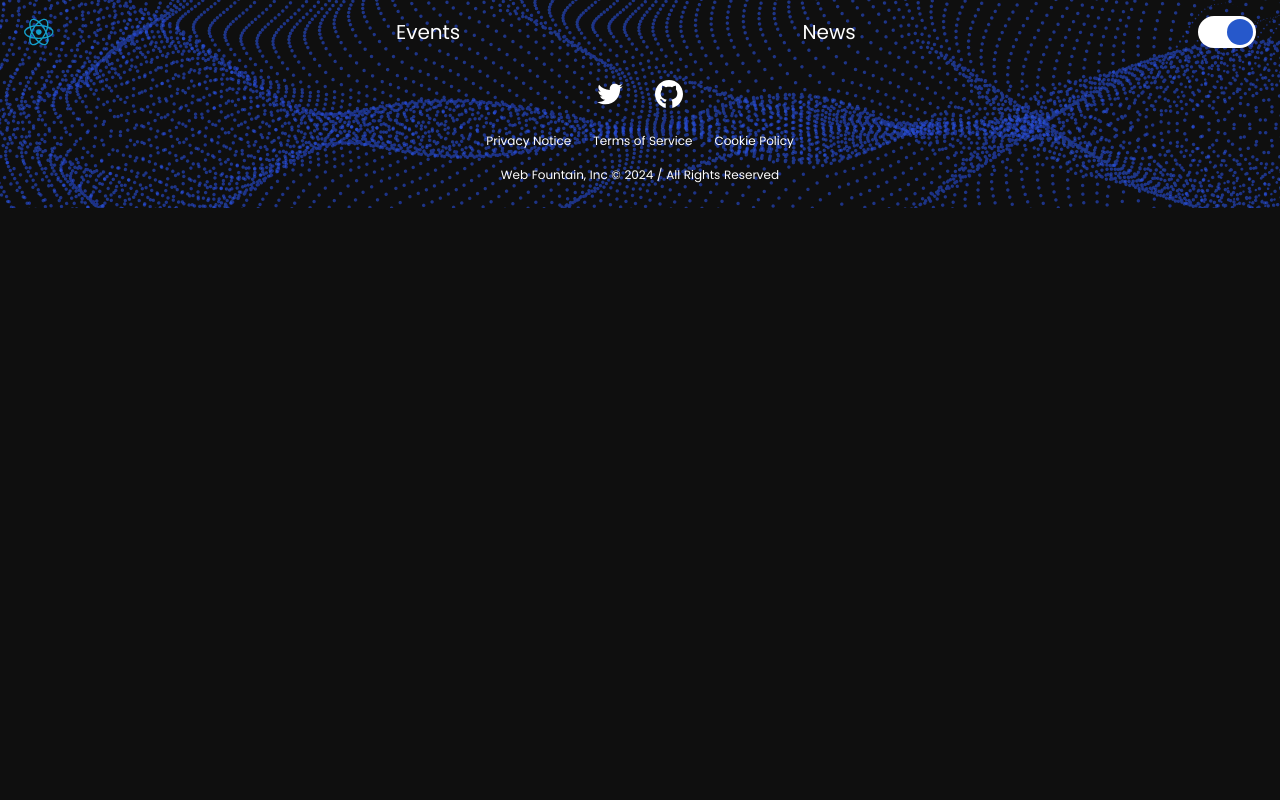
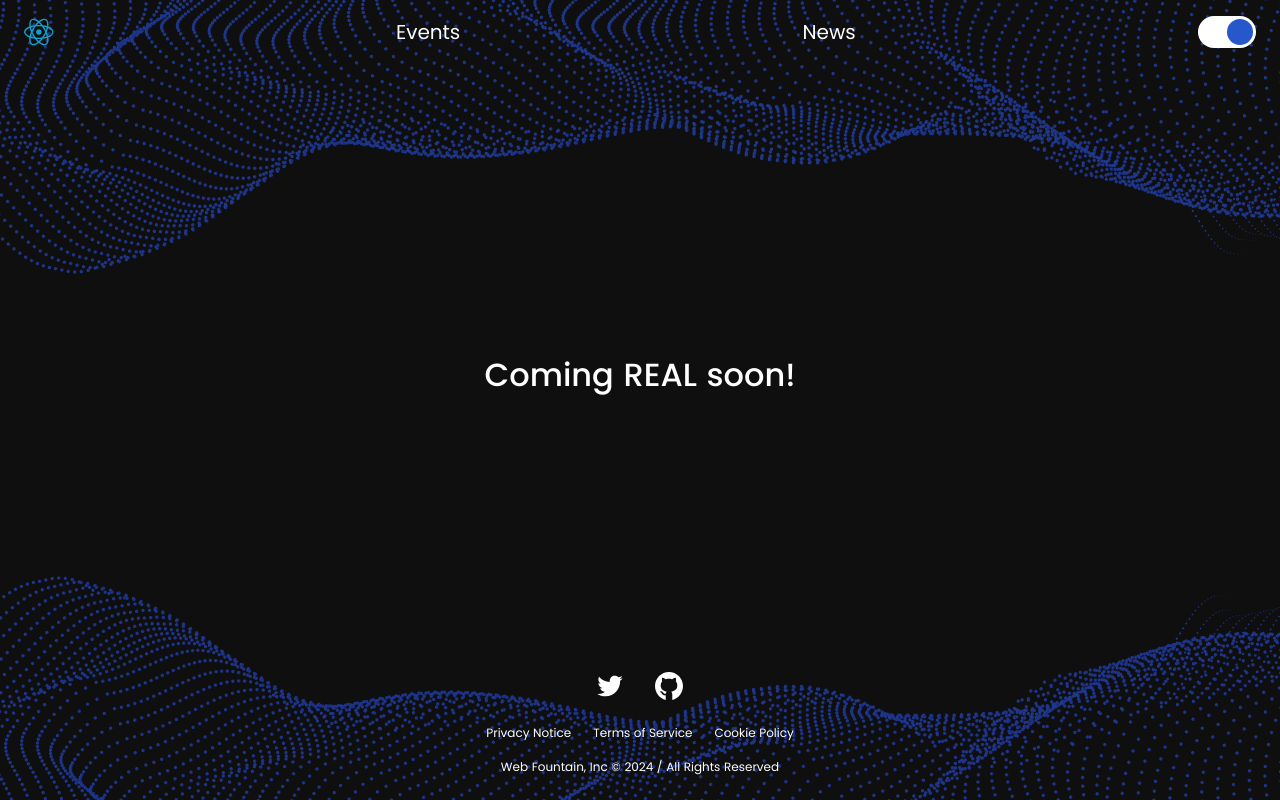
Before and after one commit to web-fountain/react-atx, a Next.js app: page /news in a window 1280 px wide. Built offline with nearby package versions, Linux system fonts and the light colour scheme.

Commit message:
update the events & news pages to show coming soon text

```diff
--- a/src/app/(landingPage)/Join/styles.module.css
+++ b/src/app/(landingPage)/Join/styles.module.css
@@ -36,11 +36,6 @@
     margin-bottom: var(--20px);
     color: var(--text-white);
   }
-
-  /* &.success{
-    flex-flow: row nowrap;
-    justify-content: space-between;
-  } */
 }
 
 .form {
--- a/src/app/events/styles.module.css
+++ b/src/app/events/styles.module.css
@@ -1,7 +1,15 @@
-.container {
+.layout {
   width: 100%;
-  max-width: 1200px;
-  margin: 0 auto;
+  max-width: 1440px;
+  height: calc(100vh - var(--header-height) - var(--footer-height));
+
+  padding-block: 96px 66px;
+  padding-inline: 24px;
+
+  display: flex;
+  flex-flow: row nowrap;
+  align-items: center;
+  justify-content: center;
 }
 
 .eventLayout {
--- a/src/app/news/page.tsx
+++ b/src/app/news/page.tsx
@@ -7,8 +7,12 @@ import styles from './styles.module.css';
 
 function News() {
   return (
-    <main className={`${styles.news} main-layout`}>
-    </main>
+    <>
+      <title>React ATX | News</title>
+      <section className={styles['layout']}>
+        <h1>Coming REAL soon!</h1>
+      </section>
+    </>
   );
 }
 
--- a/src/app/news/styles.module.css
+++ b/src/app/news/styles.module.css
@@ -1,5 +1,19 @@
+.layout {
+  width: 100%;
+  max-width: 1440px;
+  height: calc(100vh - var(--header-height) - var(--footer-height));
+
+  padding-block: 96px 66px;
+  padding-inline: 24px;
+
+  display: flex;
+  flex-flow: row nowrap;
+  align-items: center;
+  justify-content: center;
+}
+
 .news {
-    background-image: none;
-    max-width: 1292px;
-    margin: 0 auto;
+  background-image: none;
+  max-width: 1292px;
+  margin: 0 auto;
 }
```
Also changed, not shown: src/app/events/page.tsx (+5 -4 lines).
